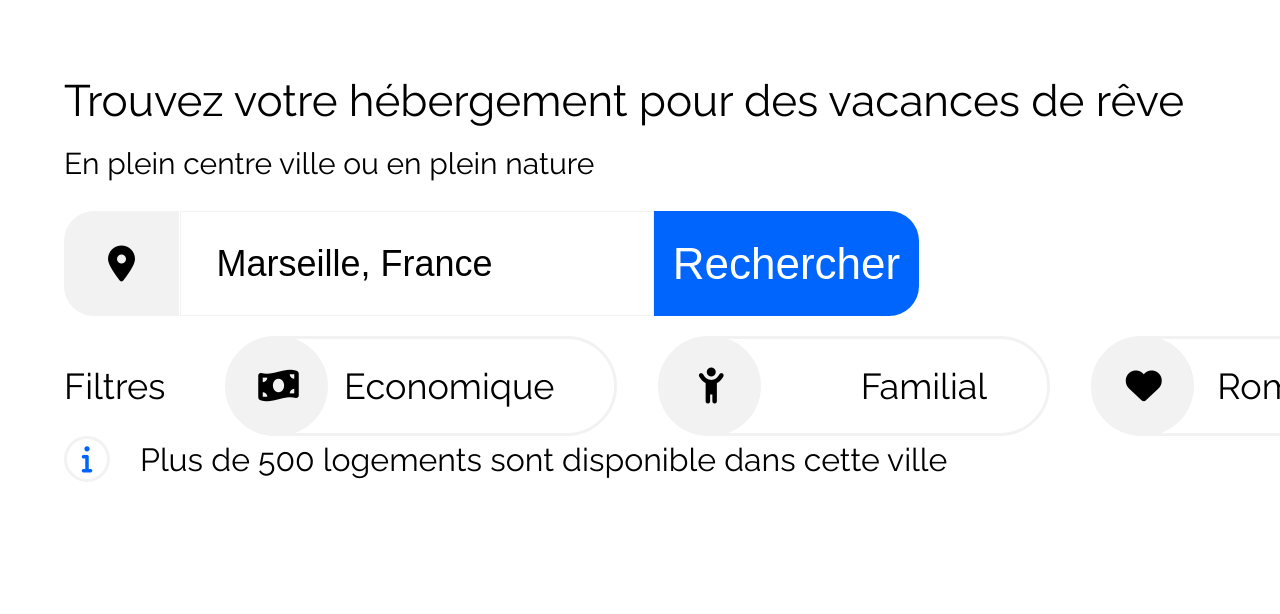
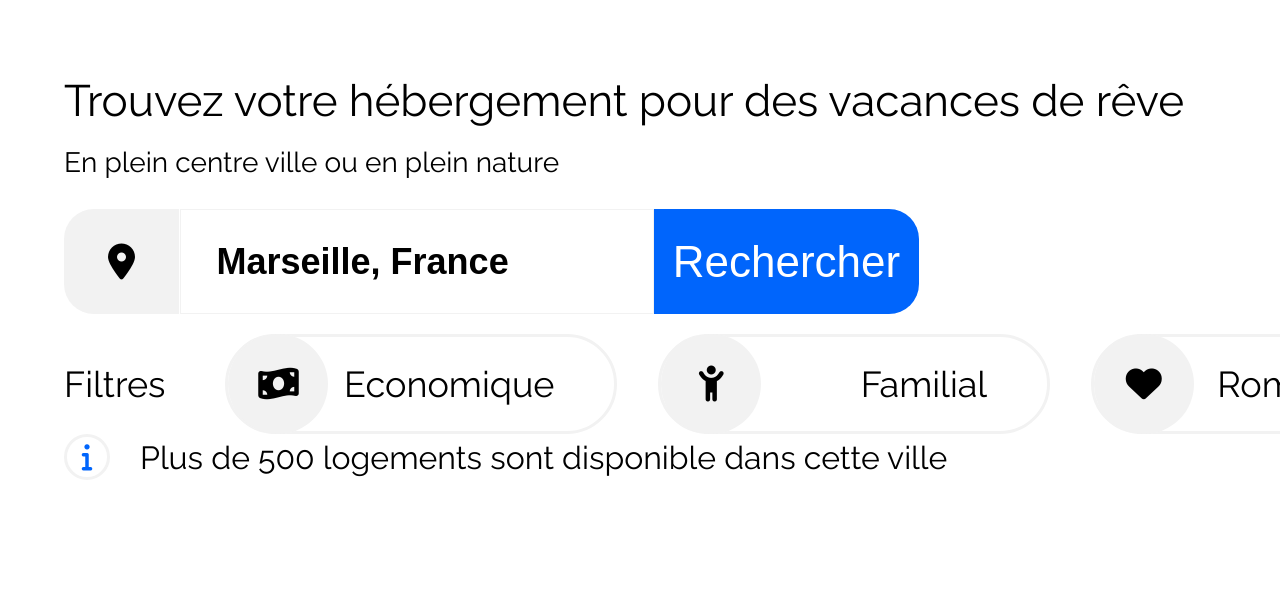
Before and after one commit to Anthony-FM/Booki-Revisited, a plain HTML site: page index.html in a window 1280 px wide. Shown: the part 178-792 px from the top of the page. Drawn offline with Linux system fonts and the light colour scheme; files whose address does not match are found by name.

Commit message:
🔥 update font-size

```diff
--- a/style.css
+++ b/style.css
@@ -2,13 +2,15 @@
     --primary-color: #0065fc;
     --light-primary: #deebff;
     --grey: #f2f2f2;
+    --grey-stars: #d9d9d9;
     --black: #000000;
-    --bold: 500;
+    --bold: 600;
     --h1-xl: 44px;
     --h1-l: 36px;
     --h1-m: 18px;
     --h1-s: 14px;
-    --text-xl: 30px
+    --text-xl: 28px;
+    --h3-xl: 32px;
 }
 
 body {
@@ -43,7 +45,6 @@ li > a:hover {
 }
 
 p {
-    font-weight: 400;
     font-size: var(--text-xl);
 }
 
```
